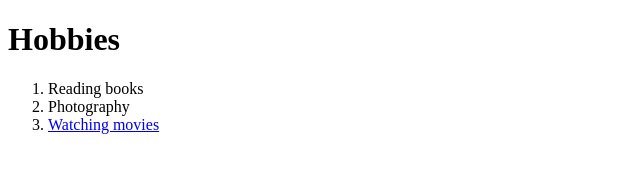
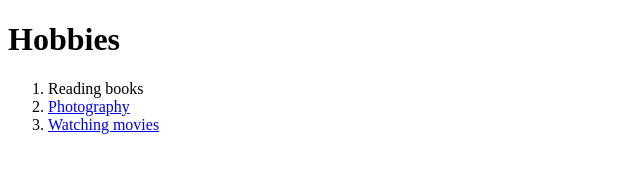
Before and after one commit to Kdinlok14/cv, a plain HTML site: page hobbies.html in a window 1280 px wide. Shown: the full height of the page, 0-640 px from the left. Drawn offline with Linux system fonts and the light colour scheme.

Commit message:
Add initial cv website files

```diff
--- a/hobbies.html
+++ b/hobbies.html
@@ -7,7 +7,7 @@
     <H1>Hobbies</H1>
     <ol>
         <li>Reading books</li>
-        <li>Photography</li>
+        <li><a href="https://www.instagram.com/p/CnUVY5IP2Zhg_cCx1LKF6qOfGdsEJmskGwHbkU0/">Photography</a></li>
         <li><a href="https://www.sunnxt.com/telugu-movie-thiru-telugu-2022/detail/153945">Watching movies</a></li>
     </ol>
 </body>
```
